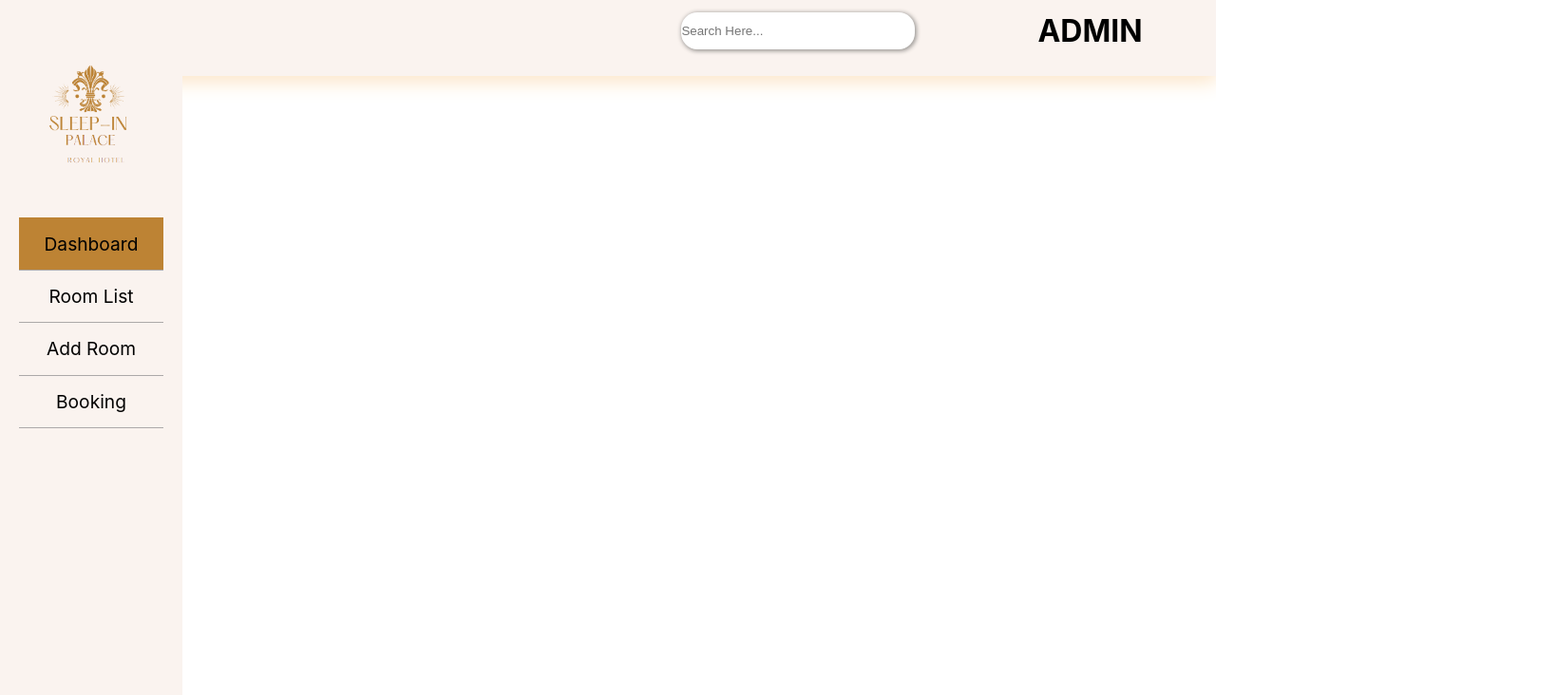
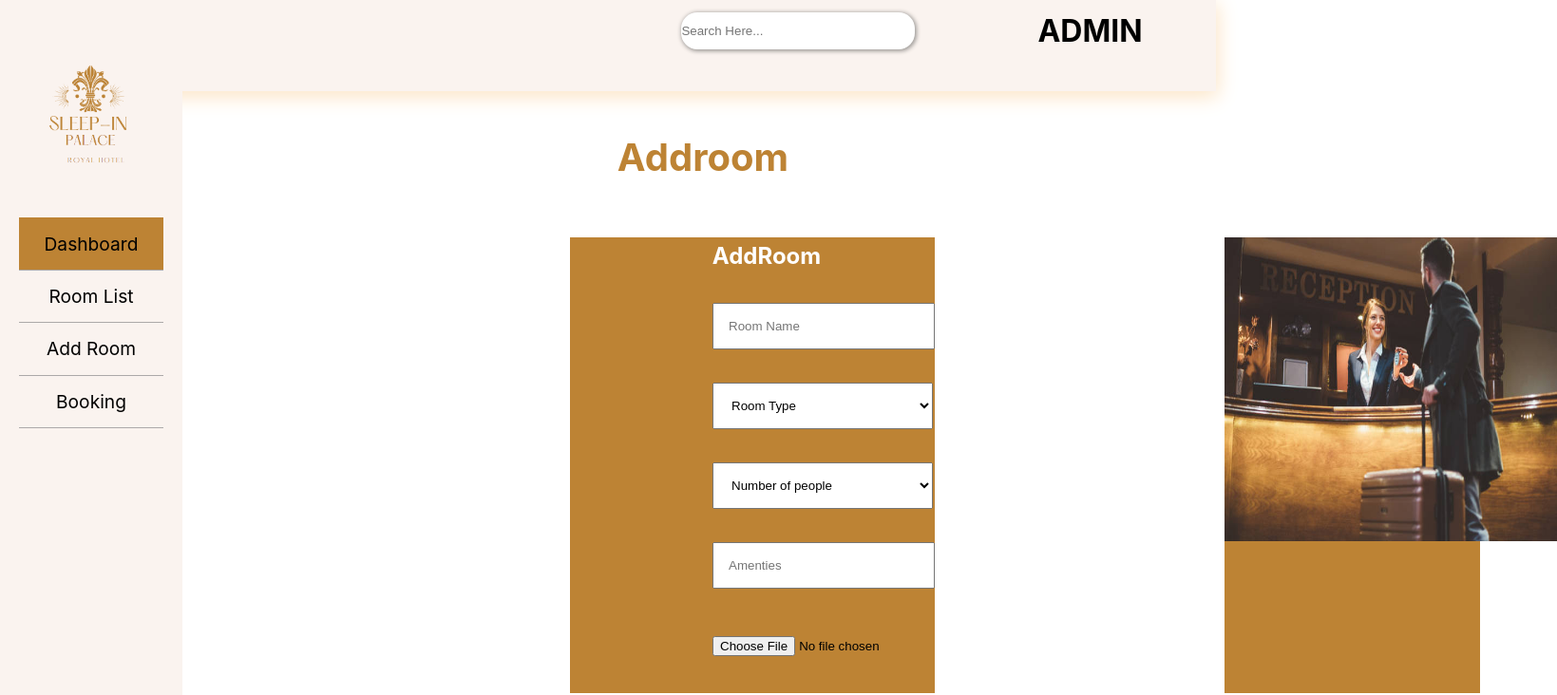
Before and after one commit to ER-Mollo/Hotel-Admin, a React (Create React App) app: page / in a window 1280 px wide. Shown: the top 732 px of the page at 95% size, 1639 px wide, since content can reach past the window. Built offline with nearby package versions, Linux system fonts and the light colour scheme.

Commit message:
added addroom

```diff
--- a/package.json
+++ b/package.json
@@ -8,7 +8,7 @@
     "@testing-library/user-event": "^13.5.0",
     "react": "^18.2.0",
     "react-dom": "^18.2.0",
-    "react-scripts": "5.0.1",
+    "react-scripts": "^5.0.1",
     "web-vitals": "^2.1.4"
   },
   "scripts": {
--- a/src/App.js
+++ b/src/App.js
@@ -1,11 +1,12 @@
 import logo from './logo.svg';
 // import './App.css';
 import Dashboard from './components/dashboard';
+import AddRoom from './components/addroom';
 
 function App() {
   return (
     <div className="App">
-      <Dashboard/>
+      <AddRoom/>
     </div>
   );
 }
--- a/src/components/addroom.js
+++ b/src/components/addroom.js
@@ -0,0 +1,94 @@
+import React from "react";
+import "../css/dashboard.css";
+import logo from "../asserts/logo.png"
+import pic1 from "../asserts/pic1.jpg"
+import "../css/addroom.css"
+
+
+
+function AddRoom (){
+
+
+    return(
+<div className="container">
+
+<div className="left">
+<div>
+                    <img src={logo} className="logo"/>
+                </div>
+                <ul>
+                    <li className="active">Dashboard</li>
+                    <li>Room List</li>
+                    <li>Add Room</li>
+                    <li>Booking</li>
+                </ul>
+
+    </div>
+
+
+<div className="right">
+                <div className="r-top">
+                   <div className="info">
+                    <input placeholder="Search Here..." />
+                    <h1>ADMIN</h1>
+                   </div>
+                   </div>
+                  <div className="r-bottom">
+                    7777
+                </div>
+
+                </div>
+                <div className="Text11">
+                    <h1>Addroom</h1>
+                </div>
+
+
+
+            <div className="container-box">
+            <div className="inputs">
+                <h2>AddRoom</h2>
+
+                <input type="text"className="txt" placeholder="Room Name"/><br></br>
+                <select defaultValue="">
+                <option hidden value="">Room Type</option>
+                <option>suit</option>
+                 <option>standard</option>
+             </select>  <br></br>
+
+             <select defaultValue="">
+                <option hidden value="">Number of people</option>
+                <option>1</option>
+                <option>2</option>
+                <option>3</option>
+                </select>
+
+                <input type ="text"className="txt" placeholder="Amenties"/><br></br>
+                <input type="file"id="file" className="files"/>
+
+
+
+
+                </div>
+                <div className="side-imag">
+                <img src={pic1} className="side-pic"/>
+                <button className="add">Add Room</button>
+
+                </div>
+
+
+                </div>
+
+
+                </div>
+
+
+
+
+
+
+
+
+    )
+}
+
+export default AddRoom;
--- /dev/null
+++ b/src/css/addroom.css
@@ -0,0 +1,148 @@
+*{
+    padding: 0;
+    margin: 0;
+}
+.left {
+    height: 100%;
+    width: 15vw;
+    position: fixed;
+    z-index: 1;
+    top: 0;
+    left: 0;
+    /* background-color: brown; */
+    background-color: #faf3ef;
+    padding-top: 20px;
+  }
+
+.logo{
+    width:95%;
+}
+.container ul{
+    list-style: none;
+    padding-top: 30%;
+    text-align: center;
+    padding: 20px;
+
+}
+
+.container li{
+    padding: 10% ;
+    font-size: 1.2rem;
+    border-bottom: 1px solid rgb(172, 169, 169);
+
+}
+.container li:hover{
+    border-bottom: 2px solid #bd8334;
+}
+
+.r-top{
+    background-color: #faf3ef;
+    height: 12vh;
+    align-items: right;
+    width:100vw;
+    box-shadow: 1px 5px 20px 1px rgb(252, 229, 198);
+
+
+
+}
+.r-top .info{
+    margin-left: 50%;
+    display: flex;
+    justify-content: space-around;
+    padding: 1%;
+
+}
+.r-top input{
+    width:40%;
+    border-radius: 17px;
+    border: none;
+    box-shadow: 1px 1px 4px 1px rgb(158, 155, 152);
+
+
+}
+.active{
+    background-color: #bd8334;
+}
+.container-box{
+    background-color: #bd8334;
+    width: 30%;
+    height:60vh;
+    margin-left: 600px;
+    display: flex;
+    margin-top: 60px;
+
+
+
+}
+
+
+.min-container
+.Text11{
+    margin-left: 600px;
+}
+h2{
+    color:black;
+    justify-content: center;
+    text-align: center;
+}
+.txt{
+    margin-left: 150px;
+    padding: 15px;
+    margin-top: 35px;
+    width: 200px;
+
+}
+.side-pic{
+    height: 320px;
+    width:350px;
+
+}
+select{
+    margin-left: 150px;
+    padding: 15px;
+    margin-top: 35px;
+    width: 232px
+}
+.files{
+    width:200px;
+    height: 200px;
+    margin-left: 135px;
+    padding: 15px;
+    margin-top: 35px;
+}
+
+
+
+
+.side-imag{
+margin-left: 305px;
+    width: 70%;
+    height: 100%;
+
+    background-color:#bd8334;
+}
+.add{
+    margin-top: 200px;
+    margin-left: 220px;
+    padding: 10px;
+    border-radius: 10px;
+    background-color: gray;
+    color:white;
+    border:2px solid white;
+}
+.Text11{
+    margin-left: 200px;
+    text-align: center;
+    margin-top: 25px;
+    text-decoration: solid;
+    color:#bd8334;
+    text-shadow: #bd8334;
+    font-size: 20px;
+
+}
+h2{
+    text-align: center;
+    margin-left: 30px;
+    margin-top:5px;
+    color:white;
+}
--- a/src/css/dashboard.css
+++ b/src/css/dashboard.css
@@ -65,3 +65,6 @@
 .active{
     background-color: #bd8334;
 }
+h2{
+    color:red;
+}
```
Also changed, not shown: src/asserts/pic1.jpg (added), 1 other file (tests, documents, lock files or other folders).
